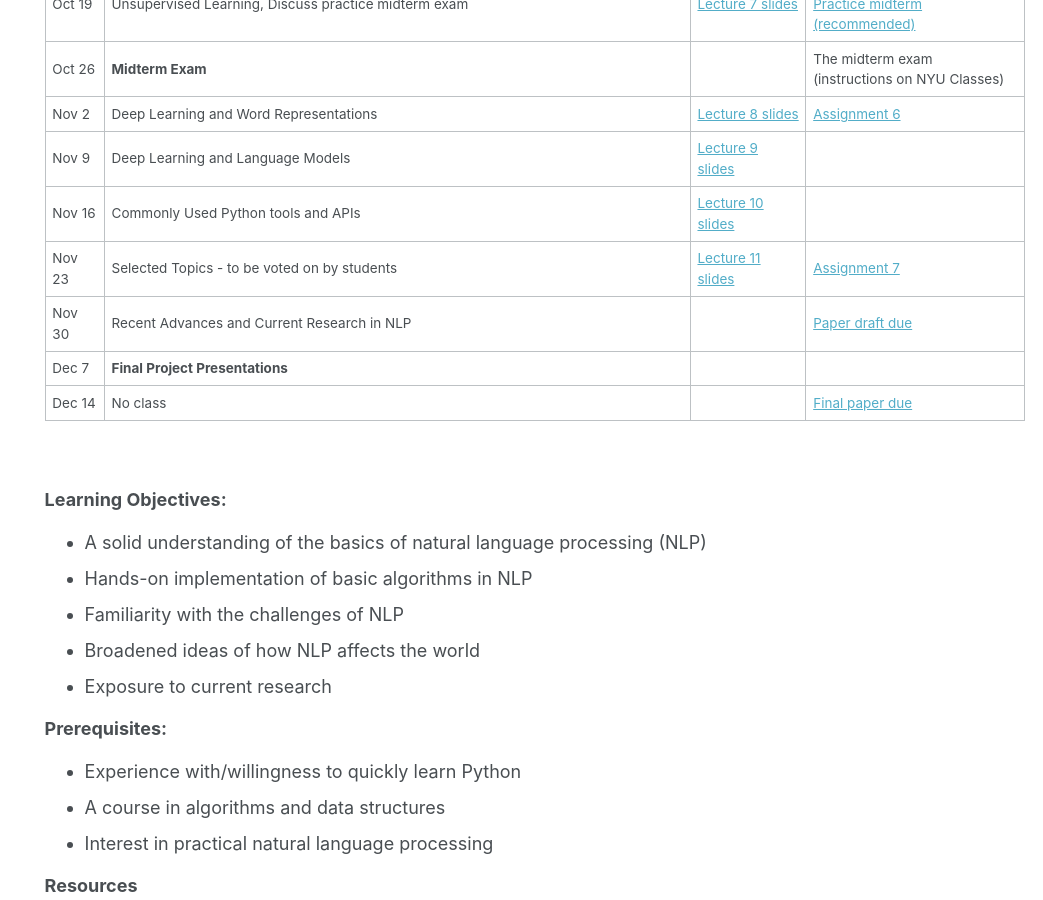
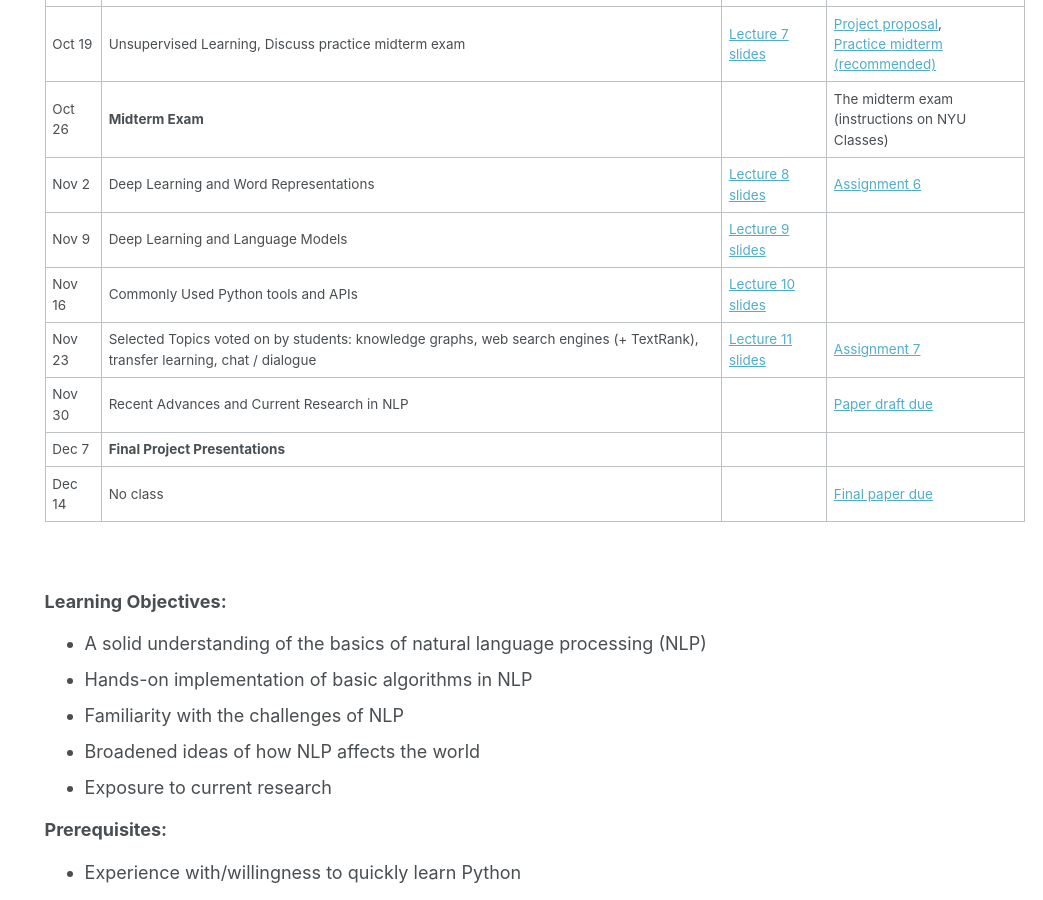
Before and after one commit to rasikabh/rasikabh.github.io, a Jekyll site: the page built from _pages/nlp2020.md, in a window 1280 px wide and 900 px high, scrolled down 1129 px. Shown: the whole window, without its empty margins (237-1280 px from the left). Built offline with Jekyll 4.4.1, drawn with Linux system fonts in a browser that asks for light colours.

Commit message:
Update nlp2020.md

```diff
--- a/_pages/nlp2020.md
+++ b/_pages/nlp2020.md
@@ -45,7 +45,7 @@ The course will cover basic implementations in Python as well as APIs and tools
 | Nov 2  | Deep Learning and Word Representations                                                        | [Lecture 8 slides](https://docs.google.com/presentation/d/1sIY7FJccYqzsGSD-o3e-hZjNJzhx7kX8sS82nyMTDo0/edit?usp=sharing) | [Assignment 6](https://docs.google.com/document/d/1VLKful43M3gWWtk5MnRVpYqnCn9S-3kks-GYDcDlMr0/edit?usp=sharing) |
 | Nov 9  | Deep Learning and Language Models                                                             | [Lecture 9 slides](https://docs.google.com/presentation/d/1Vjp3yz9069paBQsTLDkd2f0KJ0zMAlsWAvt0SN-qJ4A/edit?usp=sharing) |                |
 | Nov 16 | Commonly Used Python tools and APIs                                                           | [Lecture 10 slides](https://docs.google.com/presentation/d/17SR2pUYjU1qxXE4A1seTvoQ2qwBw7ecTJ_2CO9Ozzls/edit?usp=sharing) |                |
-| Nov 23 | Selected Topics - to be voted on by students                                                  | [Lecture 11 slides](https://docs.google.com/presentation/d/14-mg4xUFKldmJ4i1wFuUJmcOg1xhKm6jZyhtinnomIg/edit?usp=sharing) | [Assignment 7](https://docs.google.com/document/d/1zsvBJgELGX-cl0FNIASgcGXYHg82NWU2bKSeg0HS5zE/edit?usp=sharing) |
+| Nov 23 | Selected Topics voted on by students: knowledge graphs, web search engines (+ TextRank), transfer learning, chat / dialogue  | [Lecture 11 slides](https://docs.google.com/presentation/d/14-mg4xUFKldmJ4i1wFuUJmcOg1xhKm6jZyhtinnomIg/edit?usp=sharing) | [Assignment 7](https://docs.google.com/document/d/1zsvBJgELGX-cl0FNIASgcGXYHg82NWU2bKSeg0HS5zE/edit?usp=sharing) |
 | Nov 30 | Recent Advances and Current Research in NLP                                                   |        | [Paper draft due](https://rasikabh.github.io/nlp2020/#final-project) |
 | Dec 7  | **Final Project Presentations**                                                               |        |                |
 | Dec 14 | No class                                                                                      |        | [Final paper due](https://rasikabh.github.io/nlp2020/#final-project) |
```
